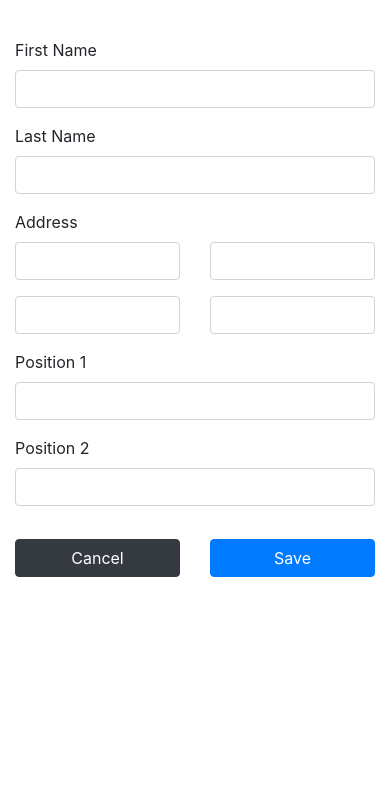
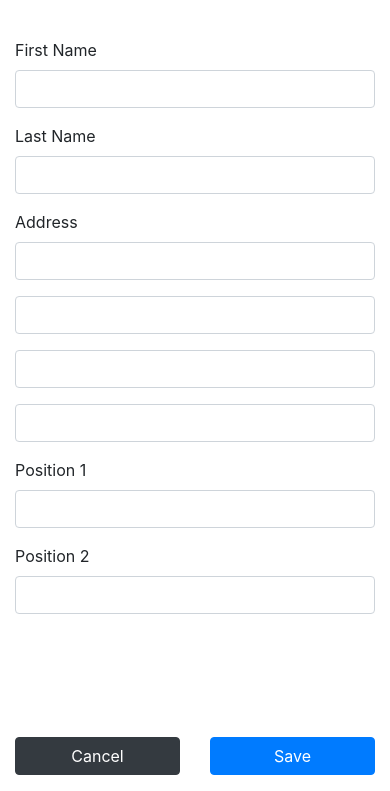
Before and after one commit to chinnawatsut/pre-ulitimate-html-css, a plain HTML site: page index.html in a window 390 px wide. Shown: the part 170-961 px from the top of the page. Before the commit the page ends 844 px from the top, so only its background shows below. Drawn offline with nearby package versions, Linux system fonts and the light colour scheme.

Commit message:
set style

```diff
--- a/css/style.css
+++ b/css/style.css
@@ -11,3 +11,7 @@
 .content .content-title {
     margin-bottom: 60px
 }
+
+.form-action {
+    margin-top: 90px;
+}
--- a/index.html
+++ b/index.html
@@ -28,16 +28,16 @@
             </div>
             <div class="row">
                 <label class="col-12">Address</label>
-                <div class="form-group col-6 col-md-3">
+                <div class="form-group col-sm-12 col-md-6 col-lg-3">
                     <input type="text" class="form-control" name="address">
                 </div>
-                <div class="form-group col-6 col-md-3">
+                <div class="form-group col-sm-12 col-md-6 col-lg-3">
                     <input type="text" class="form-control" name="address">
                 </div>
-                <div class="form-group col-6 col-md-3">
+                <div class="form-group col-sm-12 col-md-6 col-lg-3">
                     <input type="text" class="form-control" name="address">
                 </div>
-                <div class="form-group col-6 col-md-3">
+                <div class="form-group col-sm-12 col-md-6 col-lg-3">
                     <input type="text" class="form-control" name="address">
                 </div>
             </div>
@@ -53,14 +53,14 @@
                     <input type="text" class="form-control" name="position2">
                 </div>
             </div>
-            <div class="row">
-                <div class="form-group col-12 col-md-6"></div>
-                <div class="form-group col-12 col-md-6">
+            <div class="row form-action">
+                <div class="form-group col-sm-12 col-md-12 col-lg-6"></div>
+                <div class="form-group col-sm-12 col-md-12 col-lg-6">
                     <div class="row">
-                        <div class="col-6">
+                        <div class="col-6 col-md-4 col-lg-6">
                             <button class="btn btn-dark btn-block">Cancel</button>
                         </div>
-                        <div class="col-6">
+                        <div class="col-6 col-md-4 col-lg-6">
                             <button class="btn btn-primary btn-block">Save</button>
                         </div>
                     </div>
```
